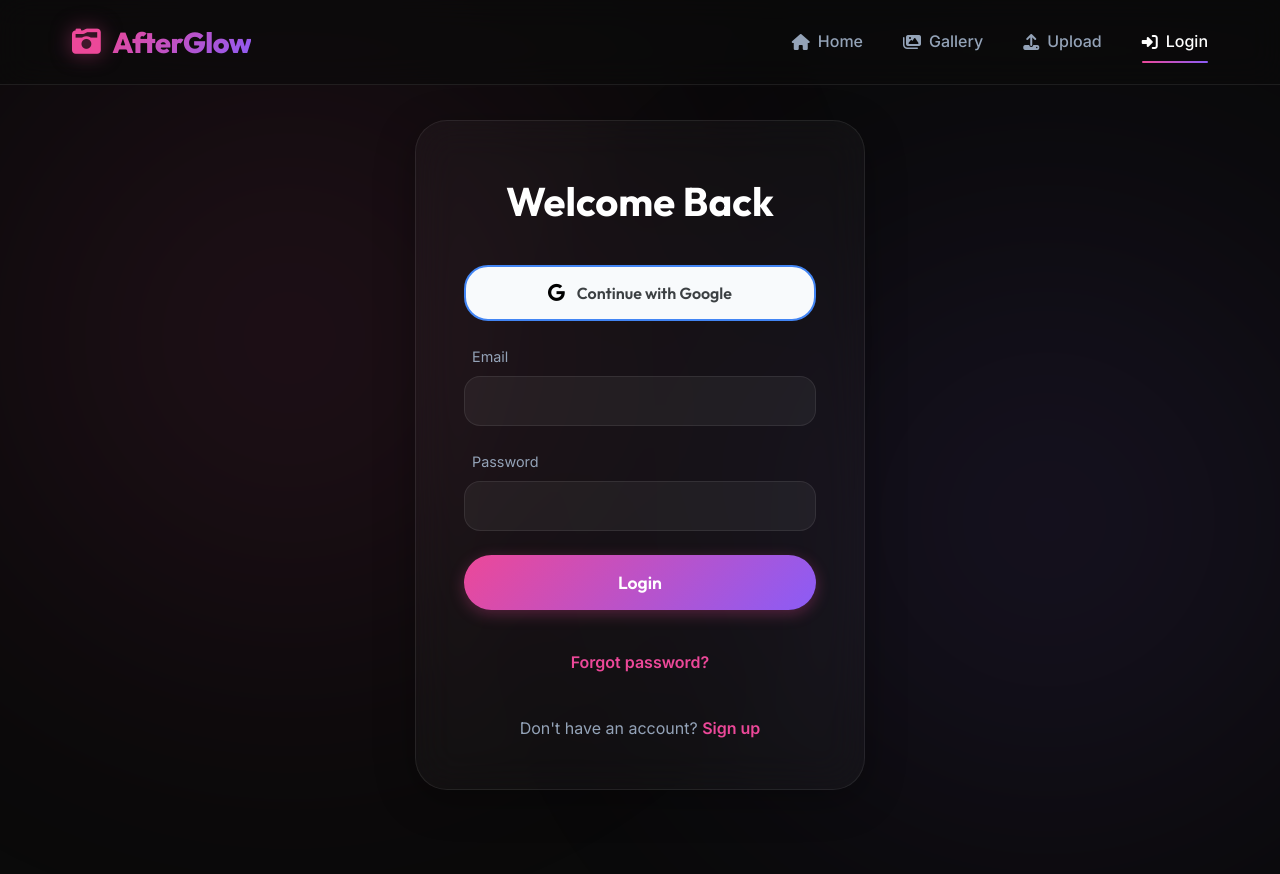
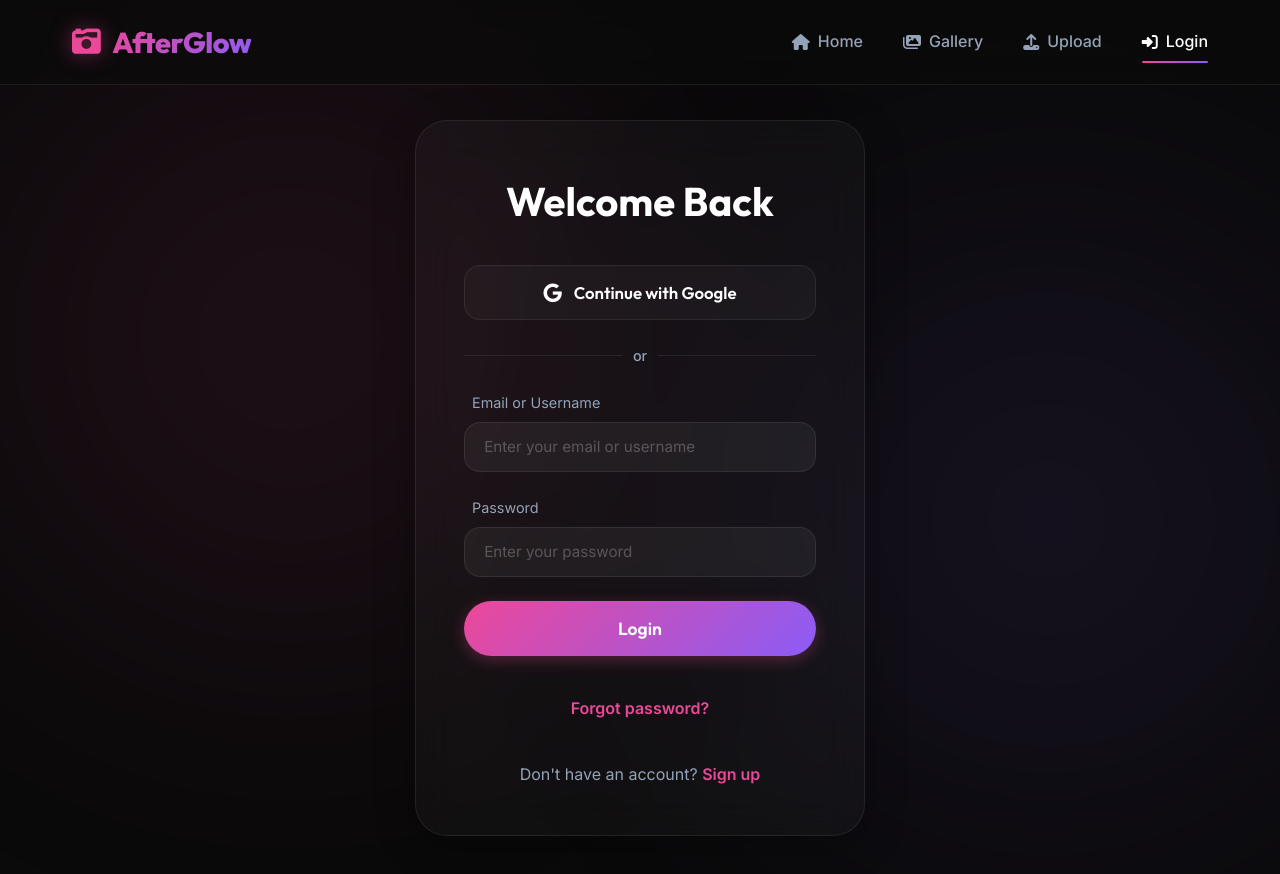
Before and after one commit to pratikkshinde/Responsive-Photo-Gallery, a website: page auth.html in a window 1280 px wide. Drawn offline with Linux system fonts and the light colour scheme; no server answers.

Commit message:
Resturtured the login integration

```diff
--- a/auth.html
+++ b/auth.html
@@ -1,15 +1,74 @@
 <!DOCTYPE html>
 <html lang="en">
+
 <head>
     <meta charset="UTF-8">
     <meta name="viewport" content="width=device-width, initial-scale=1.0">
     <title>AfterGlow - Authentication</title>
     <link rel="stylesheet" href="css/style.css">
-    <link href="https://fonts.googleapis.com/css2?family=Inter:wght@300;400;500;600&family=Outfit:wght@400;600;700;800&display=swap" rel="stylesheet">
+    <link
+        href="https://fonts.googleapis.com/css2?family=Inter:wght@300;400;500;600&family=Outfit:wght@400;600;700;800&display=swap"
+        rel="stylesheet">
     <link rel="stylesheet" href="https://cdnjs.cloudflare.com/ajax/libs/font-awesome/6.4.0/css/all.min.css">
     <script src="https://www.gstatic.com/firebasejs/9.23.0/firebase-app-compat.js"></script>
     <script src="https://www.gstatic.com/firebasejs/9.23.0/firebase-auth-compat.js"></script>
+    <style>
+        .btn-google {
+            width: 100% !important;
+            display: flex !important;
+            align-items: center !important;
+            justify-content: center !important;
+            gap: 0.75rem !important;
+            padding: 1rem 1.2rem !important;
+            border-radius: 1rem !important;
+            border: 1px solid var(--glass-border) !important;
+            background: rgba(255, 255, 255, 0.03) !important;
+            color: var(--white) !important;
+            font-weight: 600 !important;
+            cursor: pointer !important;
+            transition: var(--transition) !important;
+            font-size: 1.05rem !important;
+            margin-bottom: 0.5rem !important;
+            font-family: 'Outfit', sans-serif !important;
+        }
+        .btn-google:hover {
+            background: rgba(255, 255, 255, 0.08) !important;
+            border-color: rgba(255, 255, 255, 0.2) !important;
+            box-shadow: 0 4px 20px rgba(255, 255, 255, 0.05) !important;
+            transform: translateY(-2px) !important;
+        }
+        .btn-google i {
+            color: var(--white) !important;
+            font-size: 1.2rem !important;
+        }
+        .auth-divider {
+            display: flex;
+            align-items: center;
+            text-align: center;
+            margin: 1.5rem 0;
+            color: var(--text-light);
+            font-size: 0.9rem;
+            font-weight: 500;
+        }
+        .auth-divider::before,
+        .auth-divider::after {
+            content: '';
+            flex: 1;
+            border-bottom: 1px solid var(--glass-border);
+        }
+        .auth-divider:not(:empty)::before {
+            margin-right: .75em;
+        }
+        .auth-divider:not(:empty)::after {
+            margin-left: .75em;
+        }
+        .form-group input::placeholder {
+            color: rgba(255, 255, 255, 0.25);
+            font-size: 0.95rem;
+        }
+    </style>
 </head>
+
 <body>
     <nav class="navbar">
         <div class="nav-container">
@@ -40,16 +99,20 @@
                 <i class="fab fa-google"></i>
                 Continue with Google
             </button>
+            <div class="auth-divider" id="auth-divider">
+                <span>or</span>
+            </div>
             <form id="login-form" class="auth-form">
                 <div class="form-group">
-                    <label>Email</label>
-                    <input type="email" id="login-user" required>
+                    <label>Email or Username</label>
+                    <input type="text" id="login-user" required placeholder="Enter your email or username">
                 </div>
                 <div class="form-group">
                     <label>Password</label>
-                    <input type="password" id="login-password" required>
+                    <input type="password" id="login-password" required placeholder="Enter your password">
                 </div>
-                <button type="submit" class="btn btn-primary" style="width: 100%; justify-content: center;">Login</button>
+                <button type="submit" class="btn btn-primary"
+                    style="width: 100%; justify-content: center;">Login</button>
                 <div class="auth-toggle">
                     <a onclick="showForm('reset-form')">Forgot password?</a>
                 </div>
@@ -61,17 +124,18 @@
             <form id="register-form" class="auth-form" style="display:none;">
                 <div class="form-group">
                     <label>Email</label>
-                    <input type="email" id="reg-email" required>
+                    <input type="email" id="reg-email" required placeholder="Enter your email">
                 </div>
                 <div class="form-group">
                     <label>Username</label>
-                    <input type="text" id="reg-username" required>
+                    <input type="text" id="reg-username" required placeholder="Choose a username">
                 </div>
                 <div class="form-group">
                     <label>Password</label>
-                    <input type="password" id="reg-password" required>
+                    <input type="password" id="reg-password" required placeholder="Choose a secure password">
                 </div>
-                <button type="submit" class="btn btn-primary" style="width: 100%; justify-content: center;">Create Account</button>
+                <button type="submit" class="btn btn-primary" style="width: 100%; justify-content: center;">Create
+                    Account</button>
                 <div class="auth-toggle">
                     Already have an account? <a onclick="showForm('login-form')">Login</a>
                 </div>
@@ -80,9 +144,10 @@
             <form id="reset-form" class="auth-form" style="display:none;">
                 <div class="form-group">
                     <label>Email</label>
-                    <input type="email" id="reset-email" required>
+                    <input type="email" id="reset-email" required placeholder="Enter your email">
                 </div>
-                <button type="submit" class="btn btn-primary" style="width: 100%; justify-content: center;">Send Reset Link</button>
+                <button type="submit" class="btn btn-primary" style="width: 100%; justify-content: center;">Send Reset
+                    Link</button>
                 <div class="auth-toggle">
                     Remembered your password? <a onclick="showForm('login-form')">Login</a>
                 </div>
@@ -116,6 +181,11 @@
             document.getElementById('register-form').style.display = formId === 'register-form' ? 'flex' : 'none';
             document.getElementById('reset-form').style.display = formId === 'reset-form' ? 'flex' : 'none';
             document.getElementById('auth-title').innerText = formId === 'register-form' ? 'Create Account' : formId === 'reset-form' ? 'Reset Password' : 'Welcome Back';
+
+            // Hide Google Sign-in and divider when on Reset Password page
+            const isReset = formId === 'reset-form';
+            document.getElementById('google-signin').style.display = isReset ? 'none' : 'inline-flex';
+            document.getElementById('auth-divider').style.display = isReset ? 'none' : 'flex';
         }
 
         function showMessage(message, type = 'error') {
@@ -154,19 +224,13 @@
 
         document.getElementById('login-form').addEventListener('submit', async (e) => {
             e.preventDefault();
-            const email = document.getElementById('login-user').value;
+            const loginVal = document.getElementById('login-user').value;
             const pass = document.getElementById('login-password').value;
             try {
-                const userCredential = await auth.signInWithEmailAndPassword(email, pass);
-                if (!userCredential.user.emailVerified) {
-                    showMessage('Email not verified. Please check your inbox and verify your email.', 'error');
-                    return;
-                }
-                const idToken = await userCredential.user.getIdToken();
-                const res = await fetch('/api/auth/firebase', {
+                const res = await fetch('/api/auth/login', {
                     method: 'POST',
                     headers: { 'Content-Type': 'application/json' },
-                    body: JSON.stringify({ idToken })
+                    body: JSON.stringify({ login: loginVal, password: pass })
                 });
                 const data = await res.json();
                 if (res.ok) {
@@ -176,35 +240,33 @@
                     document.getElementById('auth-error').innerText = data.error || 'Login failed.';
                 }
             } catch (err) {
-                console.error('Firebase login error:', err);
-                document.getElementById('auth-error').innerText = err.message || 'Login failed.';
+                console.error('Login error:', err);
+                document.getElementById('auth-error').innerText = 'Could not connect to authentication server. Please try again.';
             }
         });
 
         document.getElementById('register-form').addEventListener('submit', async (e) => {
             e.preventDefault();
-            const email = document.getElementById('reg-email').value;
-            const username = document.getElementById('reg-username').value;
+            const emailVal = document.getElementById('reg-email').value;
+            const usernameVal = document.getElementById('reg-username').value;
             const pass = document.getElementById('reg-password').value;
             try {
-                const userCredential = await auth.createUserWithEmailAndPassword(email, pass);
-                await userCredential.user.sendEmailVerification();
-                const idToken = await userCredential.user.getIdToken();
-                const res = await fetch('/api/auth/firebase', {
+                const res = await fetch('/api/auth/register', {
                     method: 'POST',
                     headers: { 'Content-Type': 'application/json' },
-                    body: JSON.stringify({ idToken })
+                    body: JSON.stringify({ username: usernameVal, email: emailVal, password: pass })
                 });
                 const data = await res.json();
                 if (res.ok) {
-                    showMessage('Account created. Verification email sent to ' + email + '.', 'success');
-                    showForm('login-form');
+                    // Log them in immediately upon successful registration
+                    localStorage.setItem('ag_token', data.token);
+                    window.location.href = nextPage;
                 } else {
                     document.getElementById('auth-error').innerText = data.error || 'Registration failed.';
                 }
             } catch (err) {
-                console.error('Firebase register error:', err);
-                document.getElementById('auth-error').innerText = err.message || 'Registration failed.';
+                console.error('Registration error:', err);
+                document.getElementById('auth-error').innerText = 'Could not connect to authentication server. Please try again.';
             }
         });
 
@@ -223,4 +285,5 @@
         showForm('login-form');
     </script>
 </body>
+
 </html>
```
